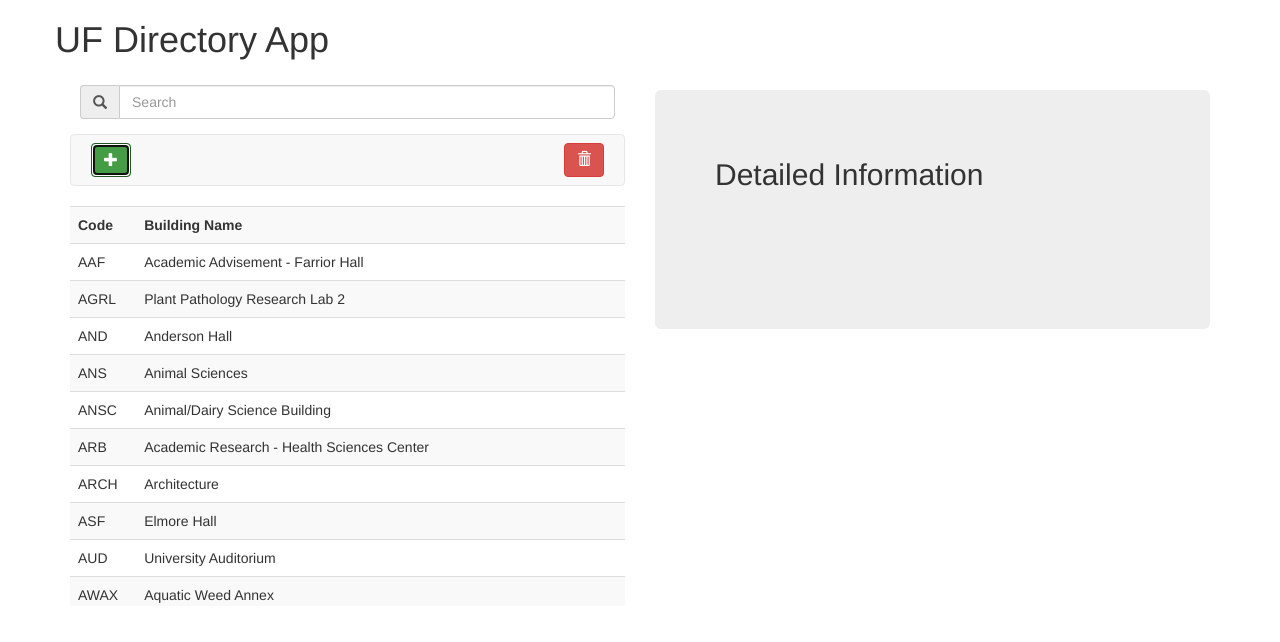
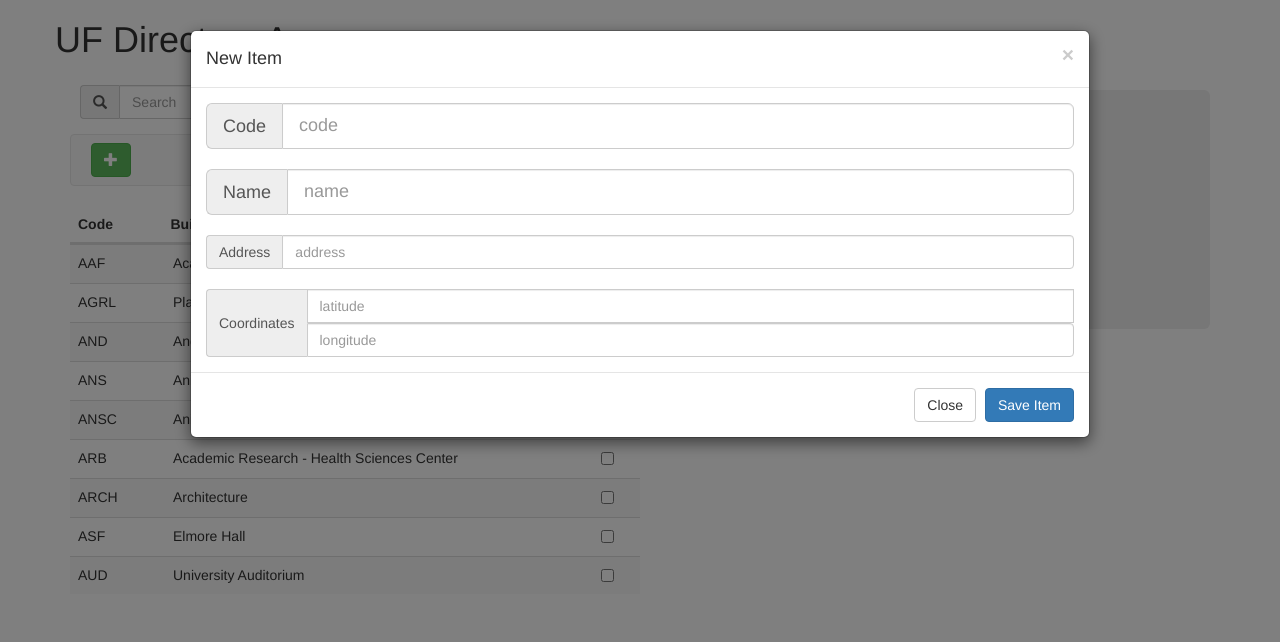
Before and after one commit to Jcvarela/CEN3031_Assignment1, a plain HTML site: page Assignment 2/index.html in a window 1280 px wide. Both pictures are taken after a click on the button 111 px from the left and 159 px from the top of the page. Drawn offline with nearby package versions, Linux system fonts and the light colour scheme.

Commit message:
finish assignment 2

```diff
--- a/Assignment 2/index.html
+++ b/Assignment 2/index.html
@@ -29,22 +29,69 @@
          -->
 
           <nav class="navbar navbar-default">
-            <button type="button" class="btn btn-success navbar-btn" ng-click="addNewElement()">
+            <button type="button" class="btn btn-success navbar-btn to-the-left" data-toggle="modal" data-target=".bs-example-modal-lg" ng-click="openNewItemModel()">
               <span class="glyphicon glyphicon-plus" aria-hidden="true"></span>
             </button>
-            <button type="button" class="btn btn-danger navbar-btn" ng-click="removeElements()">
+
+            <button id="deleteButton" type="button" class="btn btn-danger navbar-btn to-the-right" disabled ng-click="deleteListing()">
               <span class="glyphicon glyphicon-trash" aria-hidden="true"></span>
             </button>
+
+              <button id="cancelButton" type="button" class="btn btn-default navbar-btn to-the-right" disabled ng-click="canceldeleteListing()">
+                  <span class="glyphicon glyphicon-trash" aria-hidden="true"></span> Cancel
+              </button>
           </nav>
 
-          <div class="tableWrapper">
+        <div class="modal fade bs-example-modal-lg" tabindex="-1" role="dialog" aria-labelledby="myLargeModalLabel">
+            <div class="modal-dialog modal-lg" role="document">
+                <div class="modal-content">
+
+                    <div class="modal-header">
+                        <button type="button" class="close" data-dismiss="modal" aria-label="Close"><span aria-hidden="true">&times;</span></button>
+                        <h4 class="modal-title" id="myModalLabel">New Item</h4>
+                    </div>
+
+                    <div class="modal-body">
+                        <div class="input-group input-group-lg">
+                            <span class="input-group-addon">Code</span>
+                            <input type="text" class="form-control" ng-model="newItem.code" placeholder="code" aria-describedby="sizing-addon1">
+                        </div>
+                        <br>
+                        <div class="input-group input-group-lg">
+                            <span class="input-group-addon">Name</span>
+                            <input type="text" class="form-control" ng-model="newItem.name" placeholder="name" aria-describedby="sizing-addon1">
+                        </div>
+                        <br>
+                        <div class="input-group input-group-mid">
+                            <span class="input-group-addon">Address</span>
+                            <input type="text" class="form-control" ng-model="newItem.address" placeholder="address" aria-describedby="sizing-addon1">
+                        </div>
+                        <br>
+                        <div class="input-group">
+                            <span class="input-group-addon">Coordinates</span>
+                            <input type="text" class="form-control" ng-model="newItem.coordinates.latitude" placeholder="latitude" aria-describedby="sizing-addon1">
+                            <input type="text" class="form-control" ng-model="newItem.coordinates.longitude" placeholder="longitude" aria-describedby="sizing-addon1">
+                        </div>
+                    </div>
+
+                    <div class="modal-footer">
+                        <button type="button" class="btn btn-default" data-dismiss="modal">Close</button>
+                        <button type="button" class="btn btn-primary"  data-dismiss="modal" ng-click="addListing()">Save Item</button>
+                    </div>
+
+                </div>
+            </div>
+        </div>
+
+          <div >
             <table class="table table-striped table-hover">
-              <tr>
-                <th>Code</th>
-                <th>Building Name</th>
-                <th></th>
-              </tr>
-
+              <thead>
+                <tr>
+                    <th class="col-xs-2" >Code</th>
+                    <th class="col-xs-9">Building Name</th>
+                    <th class="col-xs-1"> </th>
+                </tr>
+              </thead>
               <!--
 
                  Fill in the rest of the table:
@@ -52,14 +99,17 @@
                      * include a way to remove individual listings
 
                -->
-              <tr ng-repeat="x in listings | filter:searchString" ng-click="showDetails($index)">
-                <td>{{x.code}}</td>
-                <td>{{x.name}}</td>
-                <td></td>
-              </tr>
+                <tbody class ="tableWrapper">
+                  <tr ng-repeat="x in listings | filter:searchString" ng-click="showDetails(listings.indexOf(x))">
+                    <td class="col-xs-2">{{x.code}}</td>
+                    <td class="col-xs-9">{{x.name}}</td>
+                    <td class="col-xs-1"><input type="checkbox"  ng-model="x.check" ng-change="checkChange($index)"></td>
+                  </tr>
+                </tbody>
 
             </table>
           </div>
+
         </div>
         <br/>
         <div class="col-md-6">
@@ -84,7 +134,6 @@
       </div>
     </div>
 
-
     <script src="https://ajax.googleapis.com/ajax/libs/jquery/2.1.4/jquery.min.js"></script>
     <script src="https://maxcdn.bootstrapcdn.com/bootstrap/3.3.5/js/bootstrap.min.js" integrity="sha512-K1qjQ+NcF2TYO/eI3M6v8EiNYZfA95pQumfvcVrTHtwQVDG+aHRqLi/ETn2uB+1JqwYqVG3LIvdm9lj6imS/pQ==" crossorigin="anonymous"></script>
     <script src="https://code.angularjs.org/1.4.3/angular.js"></script>
--- a/Assignment 2/listingController.js
+++ b/Assignment 2/listingController.js
@@ -4,18 +4,46 @@
     $scope.detailedInfo = {};
     var INFO = "Detailed Information";
     $scope.detailedInfo.title = INFO;
+    var itemsToRemove = [];
 
     /*
       Implement these functions in the controller to make your application function
       as described in the assignment spec.
      */
-    $scope.addListing = function(newFactory){
-        $scope.listings.push(newFactory);
+    $scope.addListing = function(){
+        $scope.listings.unshift($scope.newItem);
     };
 
-    $scope.deleteListing = function(index) {
-      $scope.listings.splice(index,1);
+     var isButtonDisable = function(check){
+         if(check){
+             itemsToRemove = [];
+             $("#deleteButton").prop("disabled", true);
+             $("#cancelButton").prop("disabled", true);
+         }else {
+             $("#deleteButton").prop("disabled", false);
+             $("#cancelButton").prop("disabled", false);
+         }
+     };
+
+    $scope.canceldeleteListing = function(){
+        for(var i =0; i < $scope.listings.length; i++) {
+            if($scope.listings[i].check){
+                $scope.listings[i].check = false;
+            }
+        }
+        isButtonDisable(true);
     };
+
+    $scope.deleteListing = function() {
+        for(var i =0; i < $scope.listings.length; i++) {
+           if($scope.listings[i].check){
+               $scope.listings.splice(i,1);
+               i--;
+           }
+        }
+        isButtonDisable(true);
+    };
+
     $scope.showDetails = function(index) {
         $scope.detailedInfo = {};
       if(index === -1 || index >= $scope.listings.length){
@@ -34,5 +62,21 @@
         }
       }
     };
-  }
+    $scope.openNewItemModel = function(){
+          $scope.newItem = {};
+      };
+      $scope.checkChange = function(index){
+          if(index < 0 || index > $scope.listings.length)
+              return;
+
+          if(itemsToRemove[index] === 1){
+              itemsToRemove.splice(index, 1);
+          }
+          else {
+              itemsToRemove[index] = 1;
+          }
+
+          isButtonDisable(!(itemsToRemove.length > 0));
+      };
+}
 ]);
--- a/Assignment 2/style.css
+++ b/Assignment 2/style.css
@@ -2,20 +2,36 @@
   margin: 15px 10px;
 }
 
-.tableWrapper {
-  max-height: 400px;
-  overflow: auto;
+.tabbleWrapper{
+    /*max-height: 400px;*/
+    /*overflow: auto;*/
 }
 
 p1{
   color: #3d4e68;
 }
 
-.btn-danger{
+.to-the-left{
+    margin-left: 20px
+}
+
+.to-the-right{
     float:right;
     margin-right: 20px;
 }
 
-.btn-success{
-    margin-left: 20px
+tr {
+    width: 100%;
+    display: inline-table;
 }
+
+table{
+    height:350px;
+    display: -moz-groupbox;
+}
+tbody{
+    overflow-y: scroll;
+    height: 350px;
+
+    position: absolute;
+}
```
